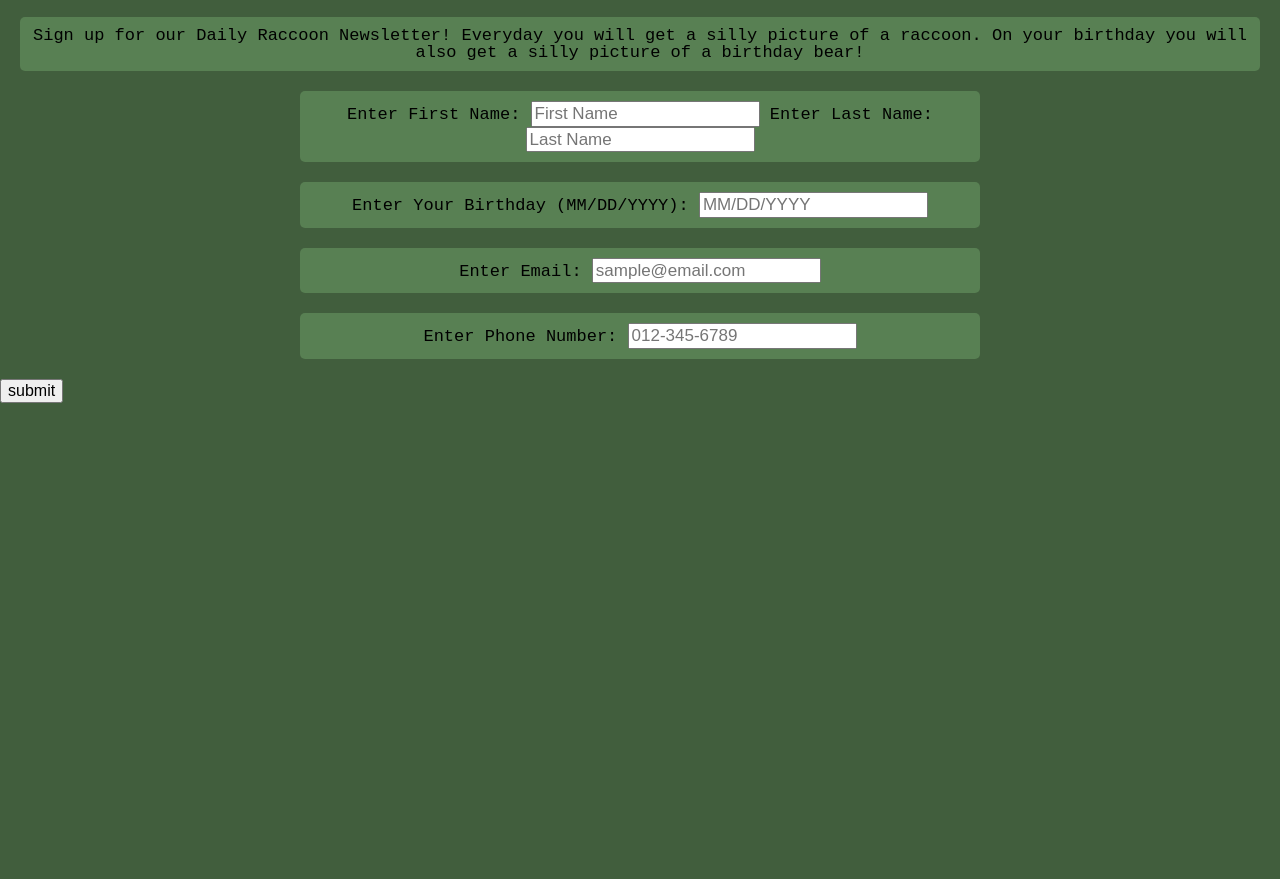
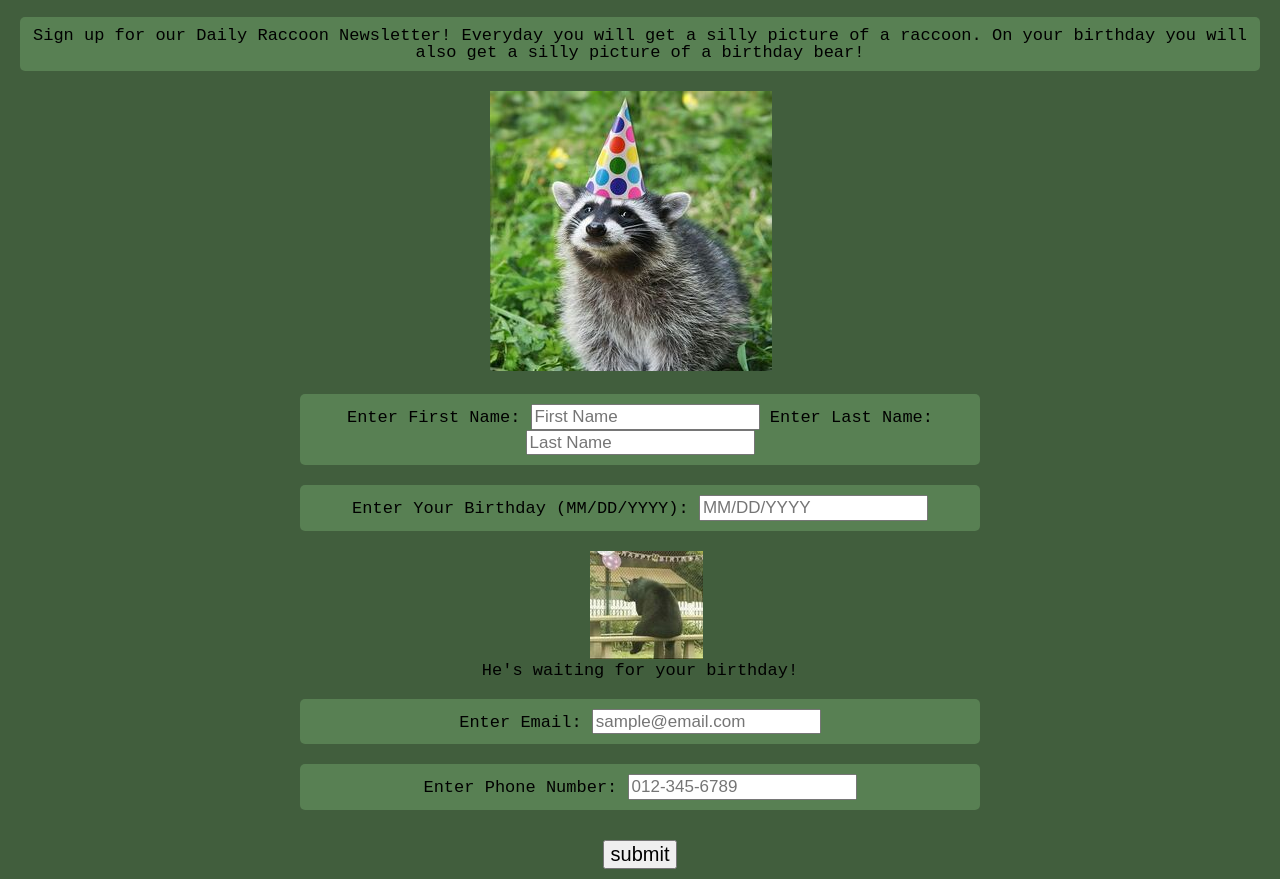
Before and after one commit to samekitmd362/Project1, a plain HTML site: page index.html in a window 1280 px wide. Shown: the part 52-931 px from the top of the page. Before the commit the page ends 800 px from the top, so only its background shows below. Drawn offline with Linux system fonts and the light colour scheme.

Commit message:
editing sizing and position of text

```diff
--- a/css/style.css
+++ b/css/style.css
@@ -79,3 +79,26 @@ h1{
 	font-family: OCR A Std, monospace;
 	font-size: 17px;
 }
+#submitbutton{
+	padding: 10px;
+	text-align: center;
+	font-family: OCR A Std, monospace;
+	font-size: 20px;
+}
+#raccoon{
+	display: block;
+    margin-left: auto;
+    margin-right: auto;
+    width: 300px;
+}
+#bear{
+	display: block;
+    margin-left: auto;
+    margin-right: auto;
+    width: 100px;
+}
+#bear_text{
+	text-align: center;
+	font-family: OCR A Std, monospace;
+	font-size: 17px;
+}
--- a/index.html
+++ b/index.html
@@ -15,6 +15,9 @@
 	<div id="description">
 	  <p>Sign up for our Daily Raccoon Newsletter! Everyday you will get a silly picture of a raccoon. On your birthday you will also get a silly picture of a birthday bear!</p>
 	</div>
+	<div id="raccoon">
+	  <img src="media/raccoon.jpg" alt="picture of raccoon with party hat">
+	</div>
 	<form method="get" autocomplete="on" action="#null">
 	<div id="name">
 	  <label for="fname">Enter First Name: </label>
@@ -28,7 +31,12 @@
 	  <label for="bday">Enter Your Birthday (MM/DD/YYYY): </label>
 	  <input type="text" id="bday" name="bday" placeholder="MM/DD/YYYY">
 	</div>
-
+	<div id="bear">
+	  <img src="media/bear.jpg" alt="bear waiting for birthday">
+	</div>
+	<div id="bear_text">
+	  <p>He's waiting for your birthday!</p>
+	</div>
 	<div id="e-mail">
 	  <label for="email"> Enter Email: </label>
 	  <input type="email" id="email" name="email" placeholder="sample@email.com">
```
Also changed, not shown: media/bear.jpg (added), media/raccoon.jpg (added).
